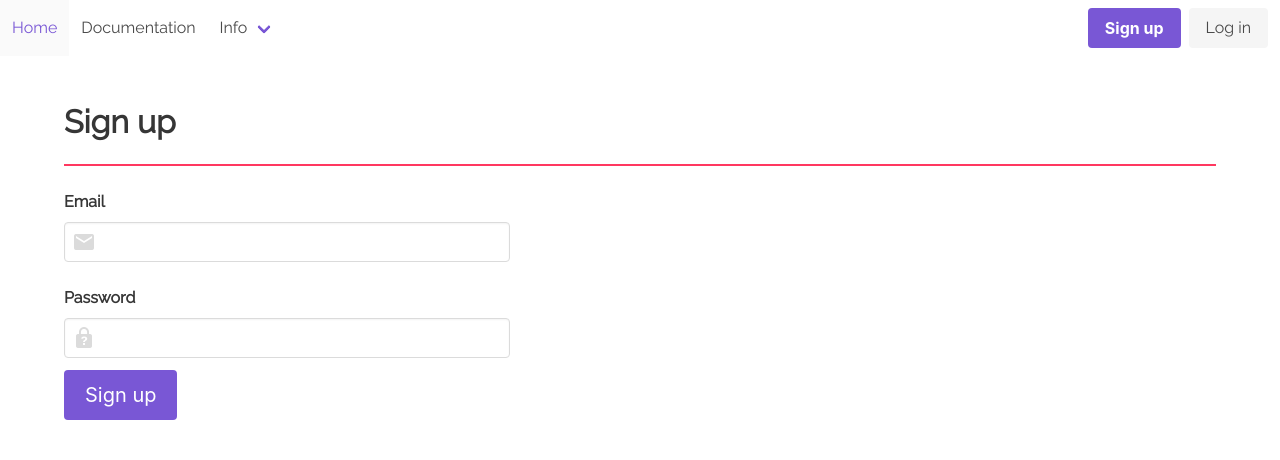
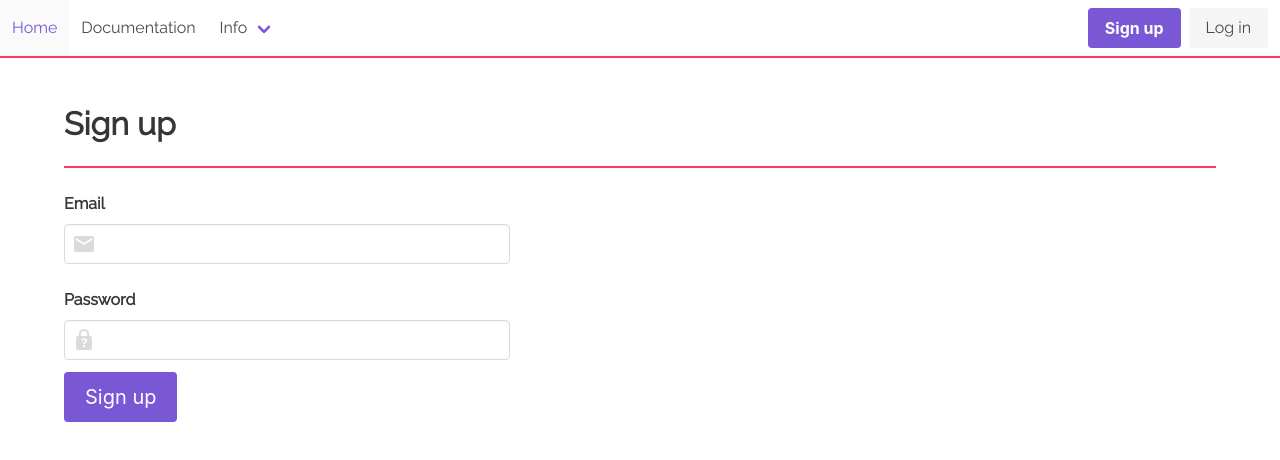
Before and after one commit to DDuyn/basketballsimulation, a Vue app in the folder client/: page /login in a window 1280 px wide. Shown: the top 460 px of the page. Built offline with nearby package versions, Linux system fonts and the light colour scheme; no server answers; what vue-session would draw is missing.

Commit message:
Friday 27 Sept

```diff
--- a/client/src/App.vue
+++ b/client/src/App.vue
@@ -61,5 +61,8 @@ export default {
 .button.is-primary:hover{
   background-color: #ff3860;
 }
+.navbar-menu {
+    border-bottom: 2px solid #ff3860;
+}
 
 </style>
--- a/client/src/components/Navigation.vue
+++ b/client/src/components/Navigation.vue
@@ -60,4 +60,6 @@ export default {
     border: 5px solid white;
     border-radius: 1%;
 }
+
+
 </style>
```
